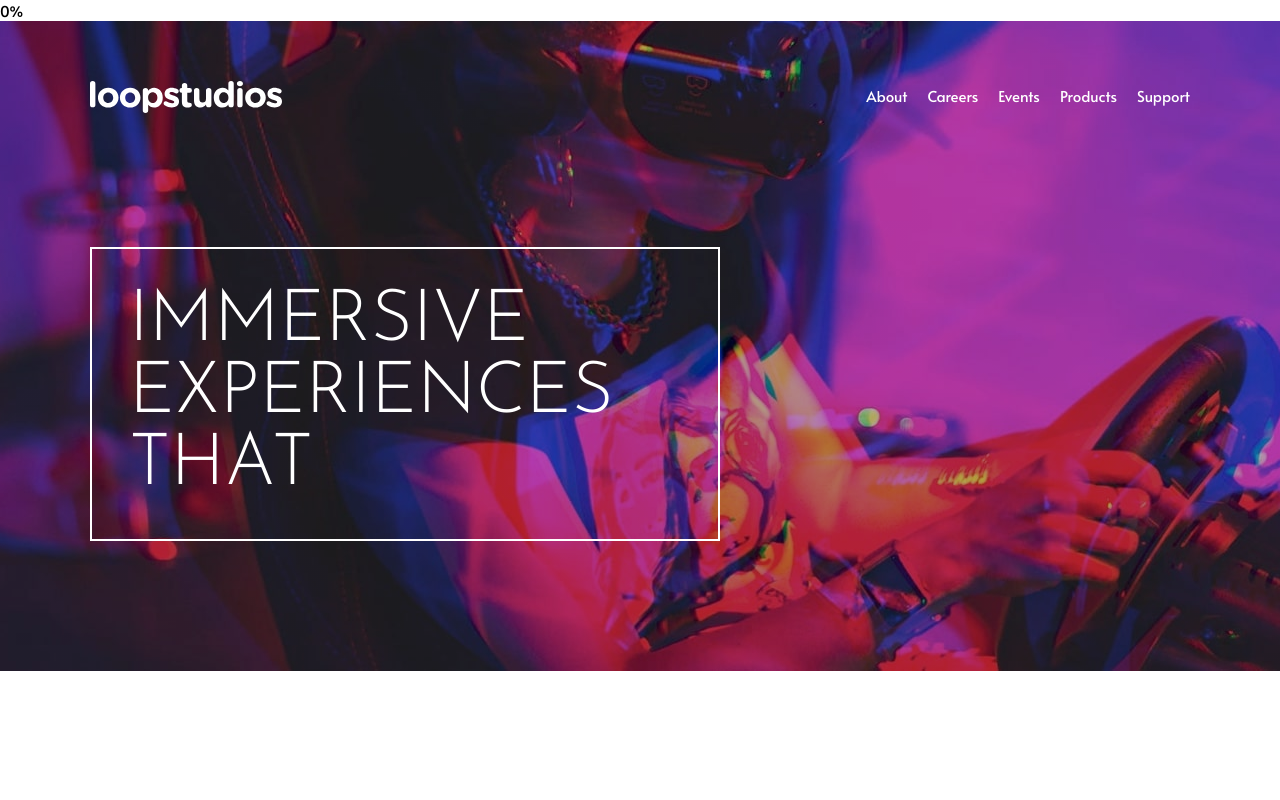
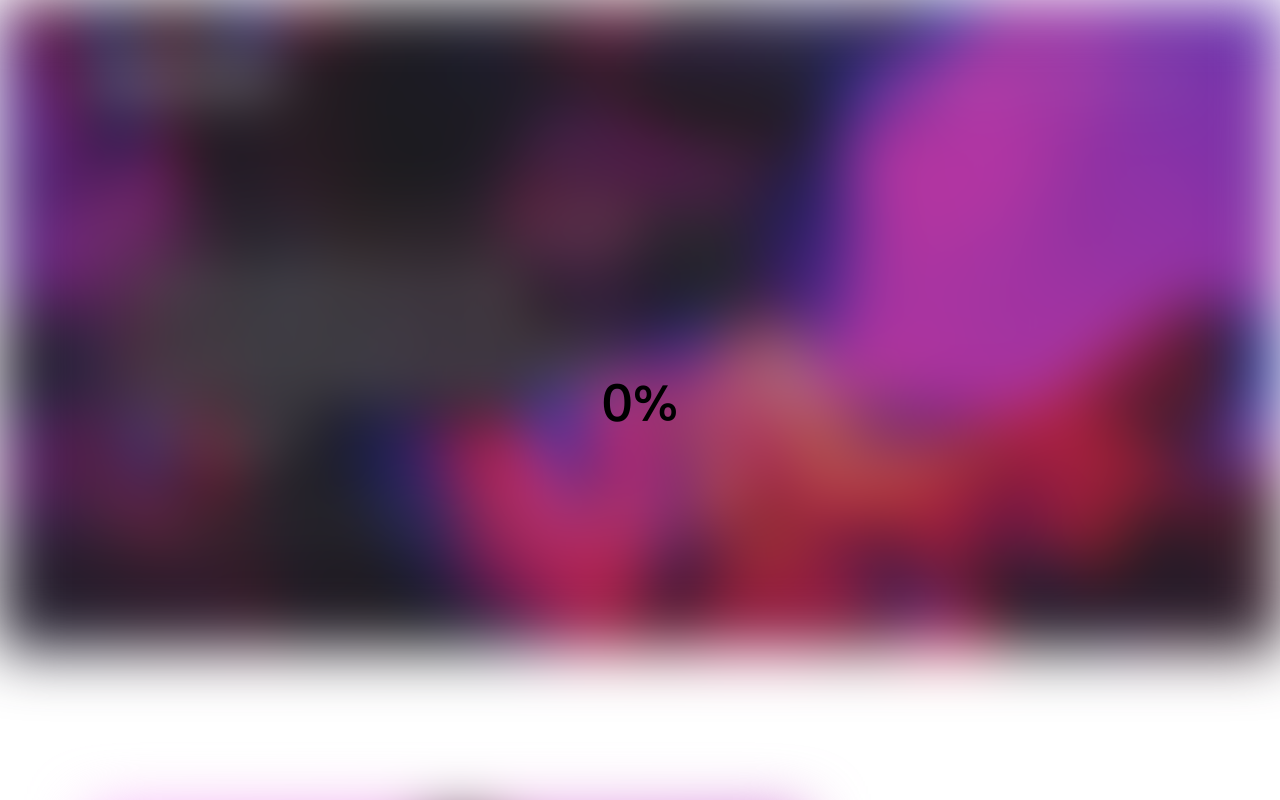
Before and after one commit to miloske1992miloske/Loopstudios, a plain HTML site: page index.html in a window 1280 px wide. Shown: the top 800 px of the page. Drawn offline with Linux system fonts and the light colour scheme.

Commit message:
Update style.css

```diff
--- a/css/style.css
+++ b/css/style.css
@@ -19,6 +19,24 @@ a {
 
 li {
 	list-style: none;
+}
+
+/* Bg Loading */
+.bg {
+	z-index: -1;
+	filter: blur(30px);
+}
+
+.loading-text {
+	display: flex;
+	justify-content: center;
+	align-items: center;
+	position: fixed;
+	height: 100vh;
+	width: 100%;
+	z-index: 100;
+	font-size: 50px;
+	color: #000;
 }
 
 /* Header */
```
